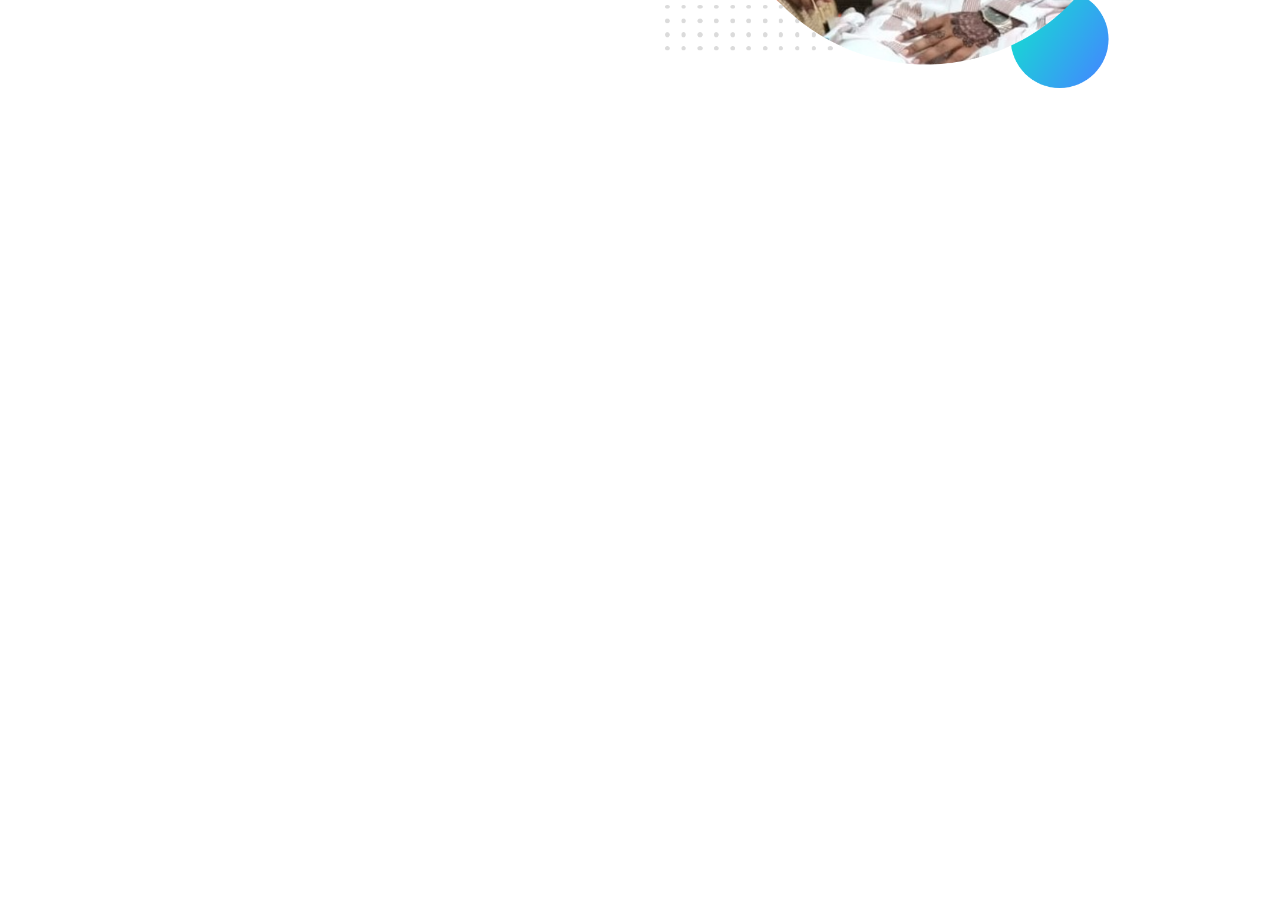
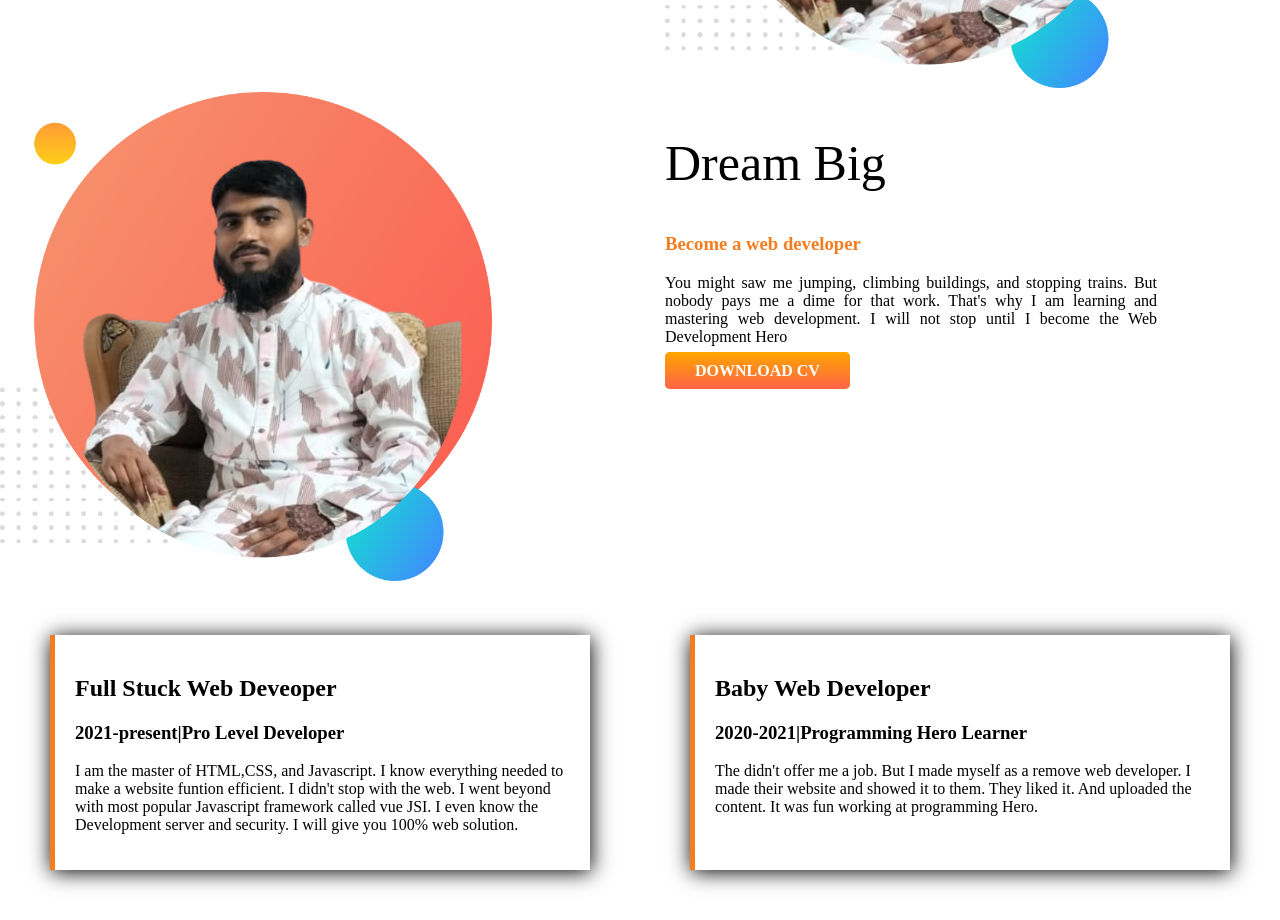
Before and after one commit to mdshakilahmed2024/shakilgithub, a plain HTML site: page index.html in a window 1280 px wide. Shown: the part 400-1320 px from the top of the page. Before the commit the page ends 800 px from the top, so only its background shows below. Drawn offline with Linux system fonts and the light colour scheme.

Commit message:
Dream Big Ok

```diff
--- a/index.html
+++ b/index.html
@@ -17,6 +17,7 @@
         <p>
             You might saw me jumping, climbing buildings, and stopping trains. But nobody pays me a dime for that work. That's why I am learning and mastering web development. I will not stop until I become the Web Development Hero
         </p>
+
         <a target="_blank" href="https://github.com/mdshakilahmed2024/shakilgithub">HIRE ME</a>
         </div>
 
@@ -24,6 +25,37 @@
             <img src="image/my-bg-update.png" alt="Shakil">
         </div>
     </section>
+    <!-- this is Dream Big -->
+    <section class="dream-section">
+        <div class="image-area half-width">
+            <img src="image/my-bg-update.png" alt="Shakil">
+        </div>
+        <div class="content-area half-width">
+            <h1>Dream Big</h1>
+
+        <h3>Become a web developer</h3>
+        <p>
+            You might saw me jumping, climbing buildings, and stopping trains. But nobody pays me a dime for that work. That's why I am learning and mastering web development. I will not stop until I become the Web Development Hero
+        </p>
+
+        <a target="_blank" href="https://github.com/mdshakilahmed2024/shakilgithub">Download CV</a>
+        </div>
+
+    </section>
+
+    <section class="experience-section">
+      <div class="experiance-list half-width">
+        <h2>Full Stuck Web Deveoper</h2>
+        <h3>2021-present|Pro Level Developer</h3>
+        <p>I am the master of HTML,CSS, and Javascript. I know everything needed to make a website funtion efficient. I didn't stop with the web. I went beyond with most popular Javascript framework called vue JSI. I even know the Development server and security. I will give you 100% web solution.
+        </p>
+      </div>
+      <div class="experiance-list half-width">
+        <h2>Baby Web Developer</h2>
+            <h3>2020-2021|Programming Hero Learner</h3>
+            <p>The didn't offer me a job. But I made myself as a remove web developer. I made their website and showed it to them. They liked it. And uploaded the content. It was fun working at programming Hero.</p>
+      </div>
+    </section>
 
 </body>
 </html>
--- a/style.css
+++ b/style.css
@@ -2,6 +2,7 @@ body {
     font-family: 'poppins';
     margin: 0;
 }
+/* Welcome Area CSS */
 .orange-color {
     color:orange;
 }
@@ -38,3 +39,19 @@ border-radius: 5px;
 .half-width {
  width: 50%;
 }
+/* Dream Area CSS */
+.dream-section a {
+  text-transform: uppercase;
+
+}
+.dream-section h3 {
+    color: #F57D1F;
+}
+
+
+.experiance-list {
+    margin: 50px ;
+   padding: 20px;
+   border-left: 5px solid #F57D1F;
+   box-shadow: 1px 2px 20px;
+}
```
